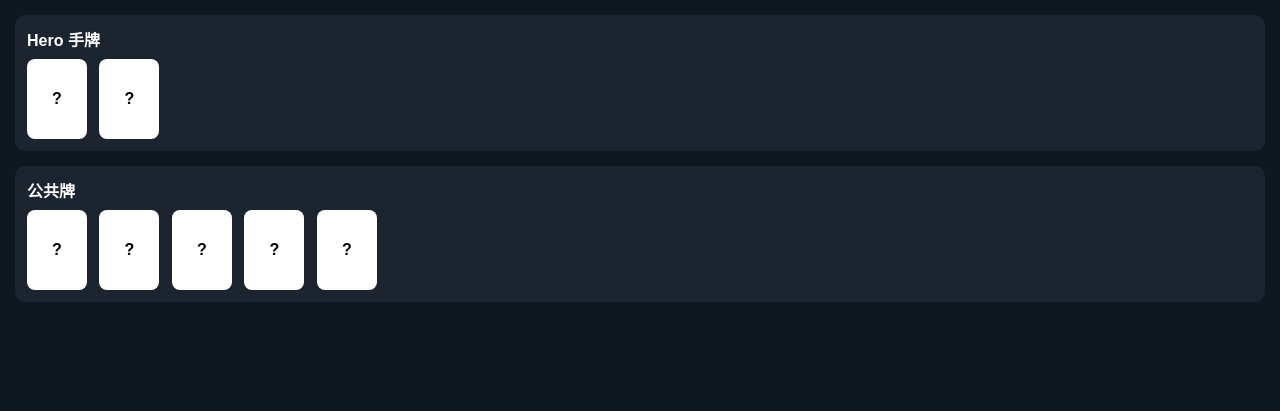
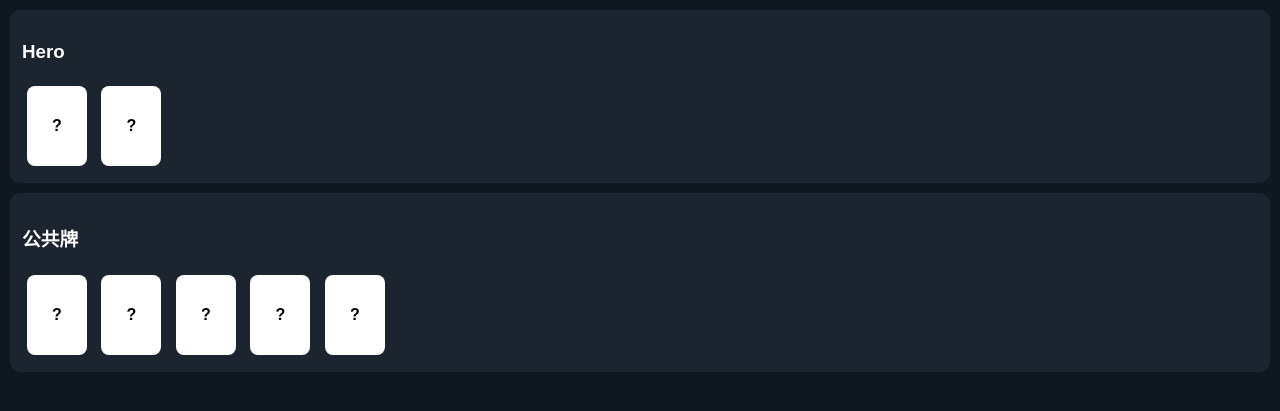
Before and after one commit to q1900088810-wq/PokerAI, a Flask app: page / in a window 1280 px wide. Shown: the top 411 px of the page. Run offline with Flask 3, Linux system fonts and the light colour scheme.

Commit message:
Update index.html

```diff
--- a/templates/index.html
+++ b/templates/index.html
@@ -4,7 +4,7 @@
 <head>
 <meta charset="UTF-8">
 <meta name="viewport" content="width=device-width, initial-scale=1.0">
-<title>Poker AI Analyzer</title>
+<title>Poker AI</title>
 
 <style>
 
@@ -15,24 +15,14 @@ body{
     font-family:Arial;
 }
 
-.container{
-    padding:15px;
-}
-
 .panel{
+    padding:12px;
+    margin:10px;
     background:#1c2430;
-    margin-bottom:15px;
-    padding:12px;
     border-radius:10px;
 }
 
-.title{
-    margin-bottom:8px;
-    font-weight:bold;
-}
-
-/* 牌 */
-.card-slot{
+.card{
     width:60px;
     height:80px;
     background:white;
@@ -41,21 +31,21 @@ body{
     align-items:center;
     justify-content:center;
     border-radius:8px;
-    margin-right:8px;
+    margin:5px;
+    cursor:pointer;
     font-weight:bold;
-    cursor:pointer;
 }
 
-#deckPanel{
+/* 牌库 */
+#deck{
     position:fixed;
     top:0;
     left:0;
     width:100%;
     height:100%;
     background:rgba(0,0,0,0.85);
-    display:flex;
+    display:none;
     flex-wrap:wrap;
-    gap:8px;
     padding:15px;
     overflow:auto;
     z-index:999;
@@ -70,8 +60,9 @@ body{
     align-items:center;
     justify-content:center;
     border-radius:6px;
+    margin:5px;
+    cursor:pointer;
     font-weight:bold;
-    cursor:pointer;
 }
 
 </style>
@@ -80,31 +71,25 @@ body{
 
 <body>
 
-<div class="container">
+<div class="panel">
+    <h3>Hero</h3>
+    <div id="hero1" class="card">?</div>
+    <div id="hero2" class="card">?</div>
+</div>
 
-    <!-- Hero -->
-    <div class="panel">
-        <div class="title">Hero 手牌</div>
-        <div class="card-slot" id="hero1" onclick="openDeck('hero1')">?</div>
-        <div class="card-slot" id="hero2" onclick="openDeck('hero2')">?</div>
-    </div>
+<div class="panel">
+    <h3>公共牌</h3>
+    <div id="b1" class="card">?</div>
+    <div id="b2" class="card">?</div>
+    <div id="b3" class="card">?</div>
+    <div id="b4" class="card">?</div>
+    <div id="b5" class="card">?</div>
+</div>
 
-    <!-- 公共牌 -->
-    <div class="panel">
-        <div class="title">公共牌</div>
-
-        <div class="card-slot" id="b1" onclick="openDeck('b1')">?</div>
-        <div class="card-slot" id="b2" onclick="openDeck('b2')">?</div>
-        <div class="card-slot" id="b3" onclick="openDeck('b3')">?</div>
-        <div class="card-slot" id="b4" onclick="openDeck('b4')">?</div>
-        <div class="card-slot" id="b5" onclick="openDeck('b5')">?</div>
-
-    </div>
-
-</div>
+<!-- 牌库 -->
+<div id="deck"></div>
 
 <script src="{{ url_for('static', filename='js/app.js') }}"></script>
 
 </body>
-
 </html>
```
